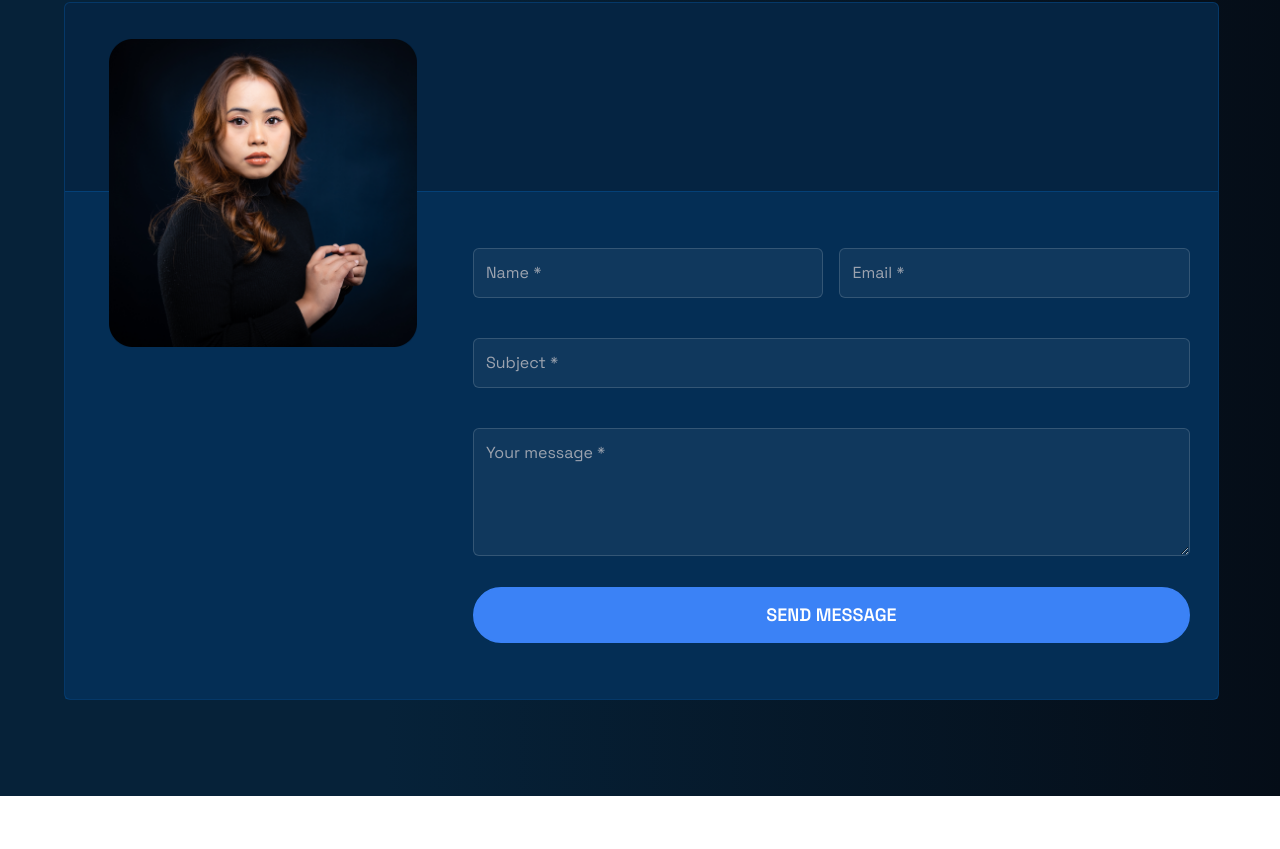
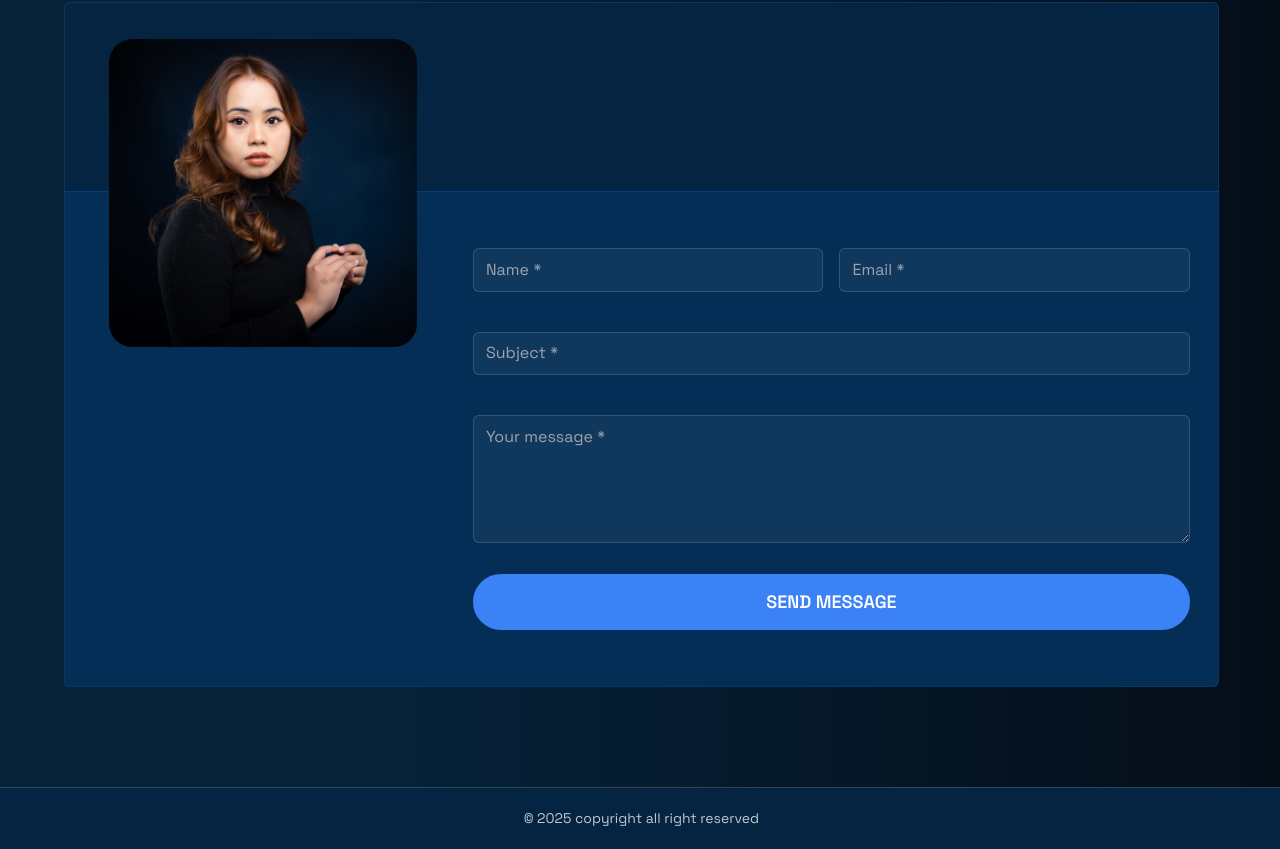
Before and after one commit to Marvel-Deone/my-portfolio, a Next.js app: page / in a window 1280 px wide. Shown: the part 4486-5335 px from the top of the page. Before the commit the page ends 5282 px from the top, so only its background shows below. Built offline with nearby package versions, Linux system fonts and the light colour scheme.

Commit message:
feat: add footer section

```diff
--- a/app/page.tsx
+++ b/app/page.tsx
@@ -4,6 +4,7 @@ import About from '@/components/About';
 import Brand from '@/components/Brand';
 import Contact from '@/components/Contact';
 import Experience from '@/components/Experience';
+import Footer from '@/components/Footer';
 import Hero from '@/components/Hero';
 import MyServices from '@/components/MyServices';
 import MyWork from '@/components/MyWork';
@@ -18,8 +19,8 @@ const Home = () => {
     <main className='content w-full min-h-screen h-auto text-white flex flex-col flex-grow xl:p-0'>
       {/* Desktop Navbar */}
       <header className="my-nav w-full fixed top-0 left-0 z-[1000] transition-all duration-[.6s]">
-        <nav className="bg-transparent z-[1000] mx-auto max-w-[82rem] flex justify-between py-5 items-center top-0 left-0 w-full transition duration-[.6s] px-[1.5rem] md:px-[1rem] lg:px-[4rem] xl:px-[4rem] 2xl:px-0">
-          <div className="text-[2rem] xl:text-[2.5rem] font-bold tracking-wide cursor-pointer" data-aos="zoom-in" data-aos-duration="1500">
+        <nav className="bg-transparent z-[1000] mx-auto max-w-[82rem] flex justify-between py-5 items-center top-0 left-0 w-full transition duration-[.6s] px-[.85rem] md:px-[1rem] lg:px-[4rem] xl:px-[4rem] 2xl:px-0">
+          <div className="text-[1.5rem] md:text-[2rem] xl:text-[2.5rem] font-bold tracking-wide cursor-pointer" data-aos="zoom-in" data-aos-duration="1500">
             <span className="text-blue-400">F</span>OLAGBADE
           </div>
           <div className='hidden lg:flex gap-[4.2rem]'>
@@ -37,9 +38,9 @@ const Home = () => {
             </div>
           </div>
           {/* Menu Icon */}
-          {!open ? <div data-aos="fade-up" data-aos-duration="1500" data-aos-delay="100" className="lg:hidden bg-transparent border border-[#373d45] py-2 px-4 rounded-md cursor-pointer absolute right-[15px] top-[19px]" onClick={() => setOpen(true)}>
+          {!open ? <div data-aos="fade-up" data-aos-duration="1500" data-aos-delay="100" className="lg:hidden bg-transparent border border-[#373d45] py-1 md:py-2 px-4 rounded-md cursor-pointer absolute right-[15px] top-[19px]" onClick={() => setOpen(true)}>
             <i className="fa-solid fa-bars text-[20px]"></i>
-          </div> : <div className="lg:hidden bg-transparent border border-[#373d45] py-2 px-4 rounded-md cursor-pointer absolute right-[15px] top-[19px]" onClick={() => setOpen(false)}>
+          </div> : <div className="lg:hidden bg-transparent border border-[#373d45] py-1 md:py-2 px-4 rounded-md cursor-pointer absolute right-[15px] top-[19px]" onClick={() => setOpen(false)}>
             <i className=" fa-solid fa-xmark text-[20px] mt-1"></i>
           </div>}
         </nav>
@@ -56,15 +57,12 @@ const Home = () => {
       </nav>}
 
       <Hero />
-      {/* Brand Section */}
-      {/* <Brand /> */}
-      {/* About Section */}
       <About />
-      {/* My Work */}
       <MyWork />
       <MyServices />
       <Experience />
       <Contact />
+      <Footer />
     </main>
   );
 };
--- a/components/Contact.tsx
+++ b/components/Contact.tsx
@@ -3,18 +3,18 @@ import React from 'react'
 const Contact = () => {
     return (
         <section className="bg-gradient-to-r from-[#062239] from-30% to-[#050d17] py-[3.5rem] md:py-[5rem] lg:py-[6rem] px-[.85rem] md:px-[2.1rem] lg:px-[4rem] 2xl:px-0 overflow-hidden">
-            <div className="bg-[#052442] border border-[#0788ff]/[0.2] w-full lg:max-w-[82rem] mx-auto flex flex-col rounded-[0.375rem]">
-                <div className="flex flex-col md:flex-row px-12 py-10">
+            <div className="bg-[#052442] border border-[#0788ff]/[0.2] w-full lg:max-w-[82rem] mx-auto flex flex-col rounded-[0.375rem] mb-1">
+                <div className="flex flex-col md:flex-row px-6 md:px-12 py-6 md:py-10">
                     <div className='md:w-[30%]'></div>
                     <div data-aos="fade-left" data-aos-duration="1200" data-aos-delay="200" className='md:w-[76%] md:px-14'>
-                        <h2 className="text-white opacity-90 text-[42px] md:text-[40px] font-[600] md:font-[500] leading-[1.2]">Let's Discuss Your Project</h2>
+                        <h2 className="text-white opacity-90 text-[32px] md:text-[40px] font-[600] md:font-[500] leading-[1.2]">Let's Discuss Your Project</h2>
                         <p className="text-white bg-opacity-85 text-[17px] leading-7 mt-1 max-w-[550px]">
                             Always available for freelancing if the right project comes along.
                             Feel free to contact me.
                         </p>
                     </div>
                 </div>
-                <div className="bg-[#0788ff]/10 border-t border-[#0788ff]/[0.2] flex flex-col md:flex-row gap-4 md:gap-6 lg:gap-10 px-7 py-[2rem] pb-14">
+                <div className="bg-[#0788ff]/10 border-t border-[#0788ff]/[0.2] flex flex-col md:flex-row gap-4 md:gap-6 lg:gap-10 px-6 md:px-7 md:py-[2rem] pb-7 md:pb-14">
                     <div className='md:w-[31%]'>
                         {/* Contact Image */}
                         <div className="hidden -mt-[185px] lg:flex flex-col justify-center items-center max-w-full px-4">
@@ -25,7 +25,7 @@ const Contact = () => {
                             />
                         </div>
                         {/* Contact Details */}
-                        <div className='px-4 mt-8'>
+                        <div className='hidden md:block px-4 mt-8'>
                             <div data-aos="fade-up" data-aos-duration="1200" data-aos-delay="0" className='break-words'>
                                 <label className="text-white opacity-75 text-sm font-[400] uppercase">Write an E-mail</label>
                                 <p className="text-white opacity-80 text-[20px] font-bold mt-1"><a href="mailto:folagbadeolowofela05@gmail.com">folagbadeolowofela05@gmail.com</a></p>
@@ -36,7 +36,7 @@ const Contact = () => {
                             </div>
                         </div>
                         {/* Social Icons */}
-                        <div data-aos="zoom-in" data-aos-duration="1200" data-aos-delay="300" className="flex gap-2 mt-4 px-4">
+                        <div data-aos="zoom-in" data-aos-duration="1200" data-aos-delay="300" className="hidden md:flex gap-2 mt-4 px-4">
                             <a href="#" className="relative inline-flex items-center justify-center bg-[#1877f2] border-2 border-white h-[46px] w-[46px] rounded-full text-white hover:bg-blue-500 transition-all duration-[.3s] my-ease hover:transform hover:translate-y-[-5%]">
                                 <svg xmlns="http://www.w3.org/2000/svg" xmlnsXlink="http://www.w3.org/1999/xlink" aria-hidden="true" role="img" className="iconify iconify--fa-brands" width="0.63em" height="1em" viewBox="0 0 320 512"><path fill="currentColor" d="m279.14 288l14.22-92.66h-88.91v-60.13c0-25.35 12.42-50.06 52.24-50.06h40.42V6.26S260.43 0 225.36 0c-73.22 0-121.08 44.38-121.08 124.72v70.62H22.89V288h81.39v224h100.17V288z"></path></svg>
                             </a>
@@ -49,27 +49,27 @@ const Contact = () => {
                         </div>
                     </div>
                     <div className='md:w-[76%]'>
-                        <form className="mt-6">
-                            <div className="grid grid-cols-1 md:grid-cols-2 gap-4">
+                        <form className="mt-3 md:mt-6">
+                            <div className="grid grid-cols-1 md:grid-cols-2 gap-7 md:gap-4">
                                 <input
                                     type="text"
                                     placeholder="Name *"
-                                    className="bg-[hsla(0,0%,100%,.05)] p-3 rounded-md w-full text-white placeholder-gray-400 border border-[hsla(0,0%,100%,.15)] outline-none"
+                                    className="bg-[hsla(0,0%,100%,.05)] px-3 py-[.55rem] rounded-md w-full text-white placeholder-gray-400 border border-[hsla(0,0%,100%,.15)] outline-none"
                                 />
                                 <input
                                     type="email"
                                     placeholder="Email *"
-                                    className="bg-[hsla(0,0%,100%,.05)] p-3 rounded-md w-full text-white placeholder-gray-400 border border-[hsla(0,0%,100%,.15)] outline-none"
+                                    className="bg-[hsla(0,0%,100%,.05)] px-3 py-[.55rem] rounded-md w-full text-white placeholder-gray-400 border border-[hsla(0,0%,100%,.15)] outline-none"
                                 />
                             </div>
                             <input
                                 type="text"
                                 placeholder="Subject *"
-                                className="bg-[hsla(0,0%,100%,.05)] p-3 rounded-md w-full text-white placeholder-gray-400 border border-[hsla(0,0%,100%,.15)] mt-10 outline-none"
+                                className="bg-[hsla(0,0%,100%,.05)] px-3 py-[.55rem] rounded-md w-full text-white placeholder-gray-400 border border-[hsla(0,0%,100%,.15)] mt-8 md:mt-10 outline-none"
                             />
                             <textarea
                                 placeholder="Your message *"
-                                className="bg-[hsla(0,0%,100%,.05)] p-3 rounded-md w-full h-32 text-white placeholder-gray-400 border border-[hsla(0,0%,100%,.15)] mt-10 outline-none"
+                                className="bg-[hsla(0,0%,100%,.05)] px-3 py-[.55rem] rounded-md w-full h-32 text-white placeholder-gray-400 border border-[hsla(0,0%,100%,.15)] mt-8 md:mt-10 outline-none"
                             ></textarea>
                             <button
                                 type="submit"
@@ -78,6 +78,29 @@ const Contact = () => {
                                 SEND MESSAGE
                             </button>
                         </form>
+                        {/* Contact Details */}
+                        <div className='md:hidden mt-10'>
+                            <div data-aos="fade-up" data-aos-duration="1200" data-aos-delay="0" className='break-words'>
+                                <label className="text-white opacity-75 text-sm font-[400] uppercase">Write an E-mail</label>
+                                <p className="overflow-hidden text-white opacity-80 text-[20px] font-bold mt-1"><a href="mailto:folagbadeolowofela05@gmail.com">folagbade <br /> olowofela05 <br /> @gmail.com</a></p>
+                            </div>
+                            <div data-aos="fade-up" data-aos-duration="1200" data-aos-delay="100" className='mt-6'>
+                                <label className="text-white opacity-75 text-sm font-[400] uppercase">Call</label>
+                                <p className="text-white opacity-80 text-[20px] font-bold mt-1"><a href="tel:+234 806 657 3156">+234 806 657 3156</a></p>
+                            </div>
+                        </div>
+                        {/* Social Icons */}
+                        <div data-aos="zoom-in" data-aos-duration="1200" data-aos-delay="300" className="md:hidden gap-2 mt-5">
+                            <a href="#" className="relative inline-flex items-center justify-center bg-[#1877f2] border-2 border-white h-[46px] w-[46px] rounded-full text-white hover:bg-blue-500 transition-all duration-[.3s] my-ease hover:transform hover:translate-y-[-5%]">
+                                <svg xmlns="http://www.w3.org/2000/svg" xmlnsXlink="http://www.w3.org/1999/xlink" aria-hidden="true" role="img" className="iconify iconify--fa-brands" width="0.63em" height="1em" viewBox="0 0 320 512"><path fill="currentColor" d="m279.14 288l14.22-92.66h-88.91v-60.13c0-25.35 12.42-50.06 52.24-50.06h40.42V6.26S260.43 0 225.36 0c-73.22 0-121.08 44.38-121.08 124.72v70.62H22.89V288h81.39v224h100.17V288z"></path></svg>
+                            </a>
+                            <a href="#" className="relative inline-flex items-center justify-center bg-[#f26798] border-2 border-white h-[46px] w-[46px] ml-2 rounded-full text-white hover:bg-pink-500 transition-all duration-[.3s] my-ease hover:transform hover:translate-y-[-5%]">
+                                <svg xmlns="http://www.w3.org/2000/svg" xmlnsXlink="http://www.w3.org/1999/xlink" aria-hidden="true" role="img" className="iconify iconify--fa-brands" width="1em" height="1em" viewBox="0 0 512 512"><path fill="currentColor" d="M256 8C119.252 8 8 119.252 8 256s111.252 248 248 248s248-111.252 248-248S392.748 8 256 8m163.97 114.366c29.503 36.046 47.369 81.957 47.835 131.955c-6.984-1.477-77.018-15.682-147.502-6.818c-5.752-14.041-11.181-26.393-18.617-41.614c78.321-31.977 113.818-77.482 118.284-83.523M396.421 97.87c-3.81 5.427-35.697 48.286-111.021 76.519c-34.712-63.776-73.185-116.168-79.04-124.008c67.176-16.193 137.966 1.27 190.061 47.489m-230.48-33.25c5.585 7.659 43.438 60.116 78.537 122.509c-99.087 26.313-186.36 25.934-195.834 25.809C62.38 147.205 106.678 92.573 165.941 64.62M44.17 256.323c0-2.166.043-4.322.108-6.473c9.268.19 111.92 1.513 217.706-30.146c6.064 11.868 11.857 23.915 17.174 35.949c-76.599 21.575-146.194 83.527-180.531 142.306C64.794 360.405 44.17 310.73 44.17 256.323m81.807 167.113c22.127-45.233 82.178-103.622 167.579-132.756c29.74 77.283 42.039 142.053 45.189 160.638c-68.112 29.013-150.015 21.053-212.768-27.882m248.38 8.489c-2.171-12.886-13.446-74.897-41.152-151.033c66.38-10.626 124.7 6.768 131.947 9.055c-9.442 58.941-43.273 109.844-90.795 141.978"></path></svg>
+                            </a>
+                            <a href="#" className="relative inline-flex items-center justify-center bg-[#1275b1] border-2 border-white h-[46px] w-[46px] ml-2 rounded-full text-white hover:bg-blue-500 transition-all duration-[.3s] my-ease hover:transform hover:translate-y-[-5%]">
+                                <svg xmlns="http://www.w3.org/2000/svg" xmlnsXlink="http://www.w3.org/1999/xlink" aria-hidden="true" role="img" className="iconify iconify--fa-brands" width="0.88em" height="1em" viewBox="0 0 448 512"><path fill="currentColor" d="M100.28 448H7.4V148.9h92.88zM53.79 108.1C24.09 108.1 0 83.5 0 53.8a53.79 53.79 0 0 1 107.58 0c0 29.7-24.1 54.3-53.79 54.3M447.9 448h-92.68V302.4c0-34.7-.7-79.2-48.29-79.2c-48.29 0-55.69 37.7-55.69 76.7V448h-92.78V148.9h89.08v40.8h1.3c12.4-23.5 42.69-48.3 87.88-48.3c94 0 111.28 61.9 111.28 142.3V448z"></path></svg>
+                            </a>
+                        </div>
                     </div>
                 </div>
             </div>
--- a/components/Experience.tsx
+++ b/components/Experience.tsx
@@ -29,7 +29,7 @@ const Experience = () => {
     ];
 
     return (
-        <section className="bg-gradient-to-r from-[#05294a] from-40% to-[#05192e] py-[3.5rem] md:py-[5rem] lg:py-[6rem] px-[.85rem] md:px-[2.1rem] lg:px-[4rem] 2xl:px-0">
+        <section className="bg-gradient-to-r from-[#05294a] from-40% to-[#05192e] py-[3.5rem] md:py-[5rem] lg:py-[6rem] px-[.85rem] md:px-[2.1rem] lg:px-[4rem] 2xl:px-0 overflow-hidden">
             <div className="w-full lg:max-w-[82rem] mx-auto flex flex-col gap-4 md:gap-6 lg:gap-10">
                 {/* Experience Title */}
                 <div className='flex flex-col lg:gap-2'>
--- /dev/null
+++ b/components/Footer.tsx
@@ -0,0 +1,13 @@
+import React from 'react'
+
+const Footer = () => {
+    return (
+        <footer className='bg-[#052442] border-t border-[hsla(0,0%,100%,.15)]'>
+            <div className='mb-5 mt-5'>
+                <p className="text-center text-[14px] text-white opacity-75">© 2025 copyright all right reserved</p>
+            </div>
+        </footer>
+    )
+}
+
+export default Footer
--- a/components/Hero.tsx
+++ b/components/Hero.tsx
@@ -53,7 +53,7 @@ const Hero = () => {
 
     return (
         <section className='w-full bg-gradient-to-r from-[#041c32] from-40% to-[#050c16]'>
-            <div className='w-full h-full lg:max-w-[82rem] flex flex-col mx-auto mb-2 px-[1.5rem] md:px-[2.1rem] lg:px-[4rem] 2xl:px-0'>
+            <div className='w-full h-full lg:max-w-[82rem] flex flex-col mx-auto mb-2 px-[.85rem] md:px-[2.1rem] lg:px-[4rem] 2xl:px-0'>
                 <div className='flex flex-col lg:flex-row xl:gap-[3.8rem] mt-16 lg:mt-36 xl:mt-[3.8rem]'>
                     {/* Text Content */}
                     <div className='flex flex-col lg:items-start 2xl:space-y-6 tracking-wide transform mt-[4rem] xl:mt-[10rem] 2xl:mt-[11rem]'>
```
